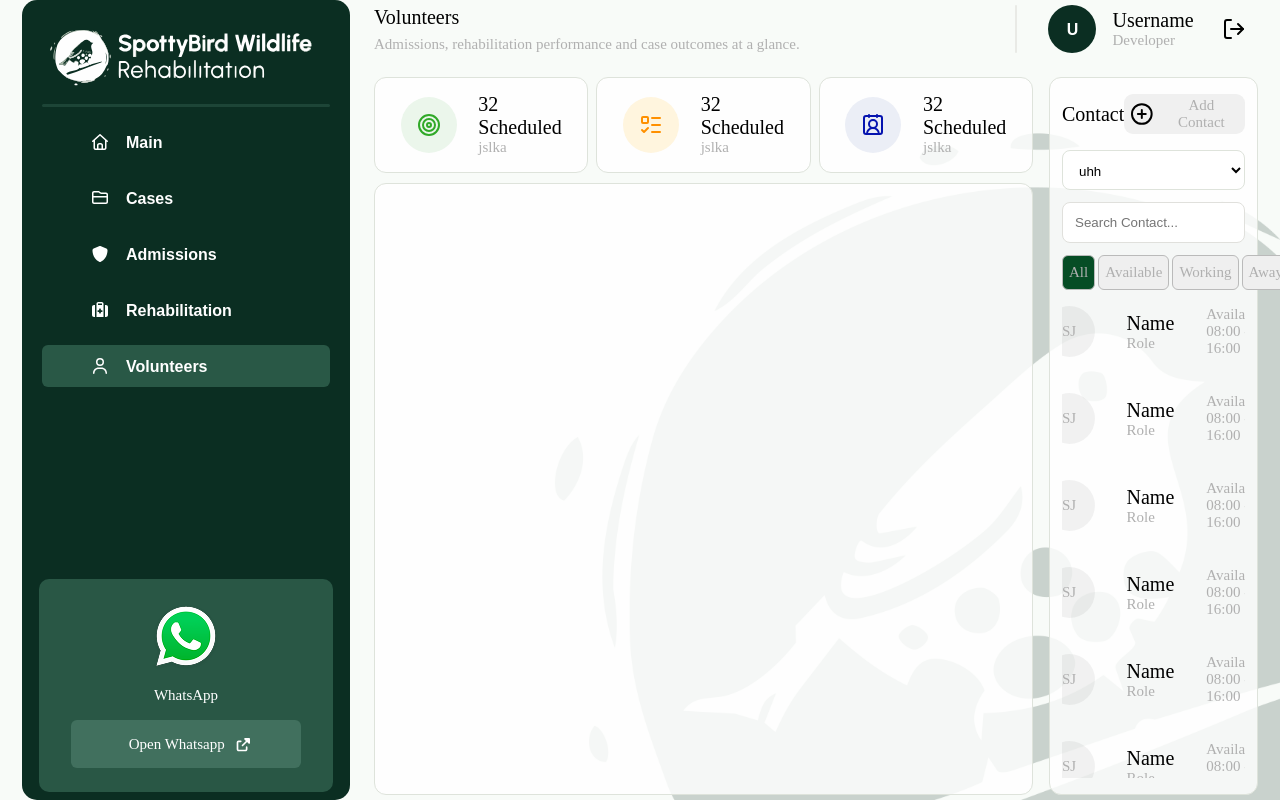
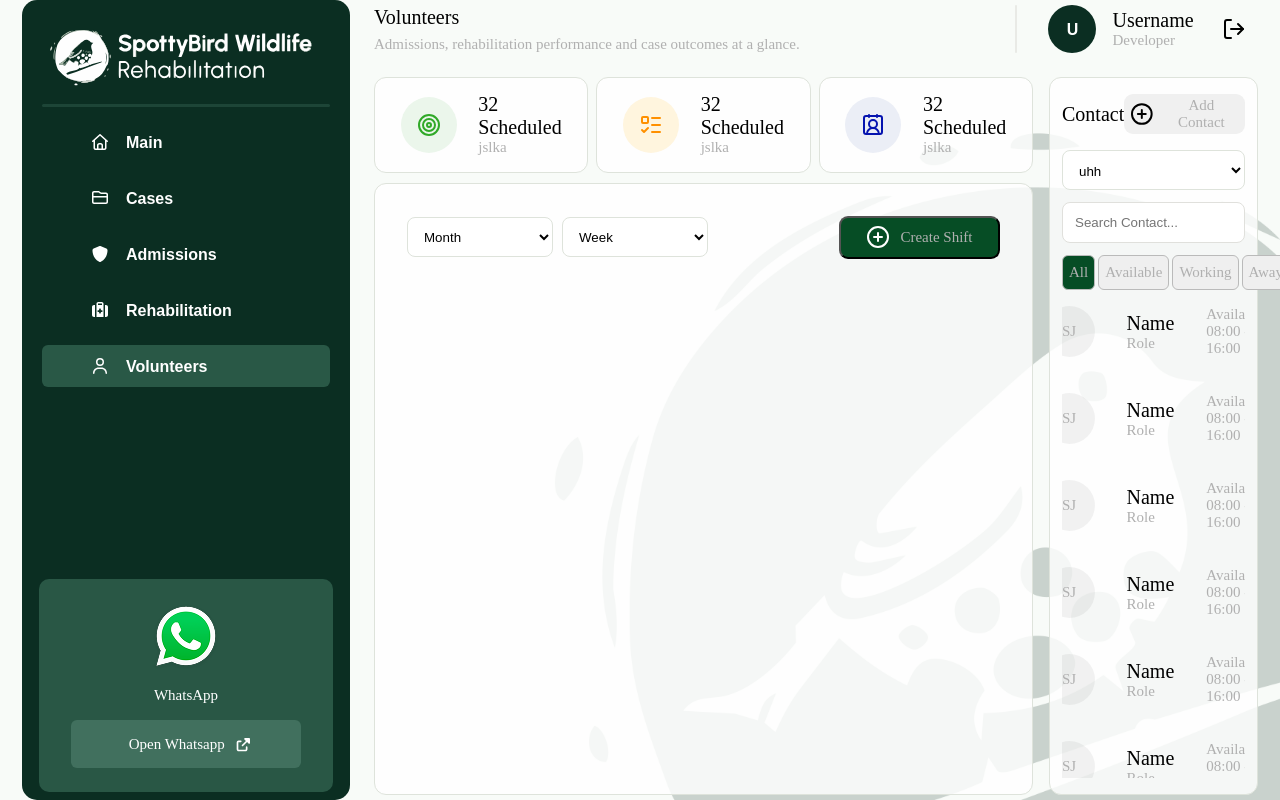
Before and after one commit to RobertvanEijk-OW-251185/DV200_Theme_4_SpottyBird, a React (Vite) app in the folder frontend/: page /volunteers in a window 1280 px wide. Built offline with nearby package versions, Linux system fonts and the light colour scheme.

Commit message:
New Checkpoint
Making a checkpoint so that I don't have to rede my volunteer scheduling page for the third time :(((((((

```diff
--- a/frontend/src/pages/volunteers.jsx
+++ b/frontend/src/pages/volunteers.jsx
@@ -248,7 +248,23 @@ function Volunteers() {
 						</div>
 					</div>
 				</div>
-				<div className="volunteer_calendar module_style"></div>
+				<div className="volunteer_calendar module_style">
+					<div className="shift_calendar_actions">
+						<div className="calendar_filtering">
+							<select className="month_filter">
+								<option value="type">Month</option>
+							</select>
+							<select className="week_filter">
+								<option value="type">Week</option>
+							</select>
+						</div>
+						<button className="create_shift_btn">
+							<CirclePlus />
+							<p>Create Shift</p>
+						</button>
+					</div>
+					<div className="shifts_calendar_container"></div>
+				</div>
 			</div>
 		</div>
 	);
--- a/frontend/src/pagesStyling/Volunteers.css
+++ b/frontend/src/pagesStyling/Volunteers.css
@@ -68,13 +68,62 @@
 	color: #0513af;
 }
 
+/* Calendar */
 .volunteer_calendar {
 	grid-row: 2 / span 6;
 	grid-column: 1 / span 3;
+
+	display: flex;
+	flex-direction: column;
+	justify-content: flex-start;
+	align-items: center;
+
+	padding: 2rem;
+	gap: 2.5rem;
 }
 
-/* Calendar */
-/*  */
+.shift_calendar_actions {
+	display: flex;
+	justify-content: space-between;
+	align-items: center;
+	align-self: stretch;
+}
+
+.calendar_filtering {
+	display: flex;
+	align-items: center;
+	gap: 0.5625rem;
+}
+
+.month_filter,
+.week_filter {
+	display: flex;
+	width: 9.125rem;
+	height: 2.5rem;
+	padding: 0 0.75rem;
+	justify-content: space-between;
+	align-items: center;
+
+	border-radius: 0.5rem;
+	border: 1px solid #dee3db;
+	background: #fff;
+}
+
+.create_shift_btn {
+	display: flex;
+	width: 10.0625rem;
+	height: 2.6875rem;
+	justify-content: center;
+	align-items: center;
+	gap: 0.625rem;
+
+	border-radius: 0.5625rem;
+	background: #064d25;
+	color: #fff;
+}
+
+.shifts_calendar_container {
+}
 
 /* Contact Book */
 .volunteer_contact_module {
```
